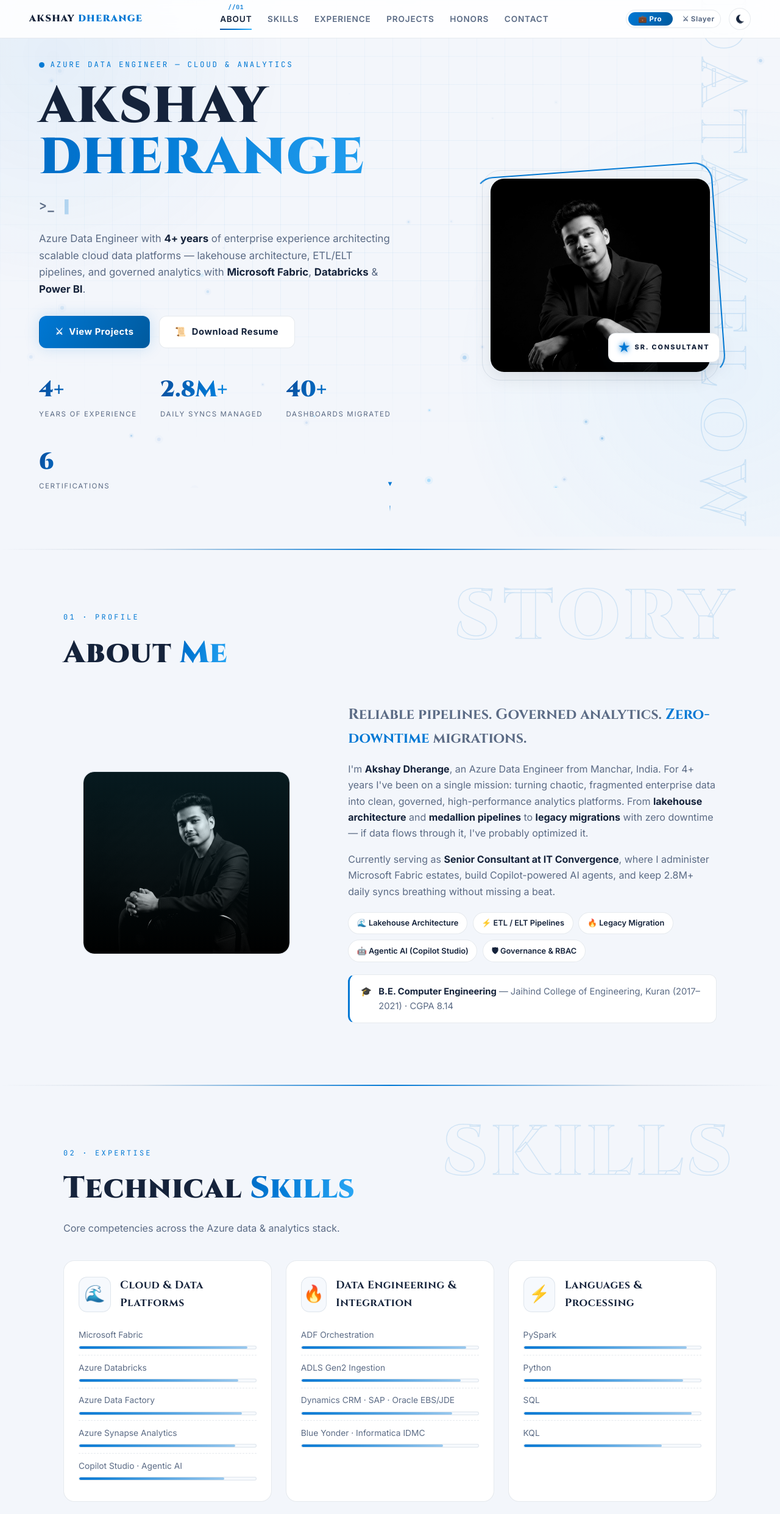
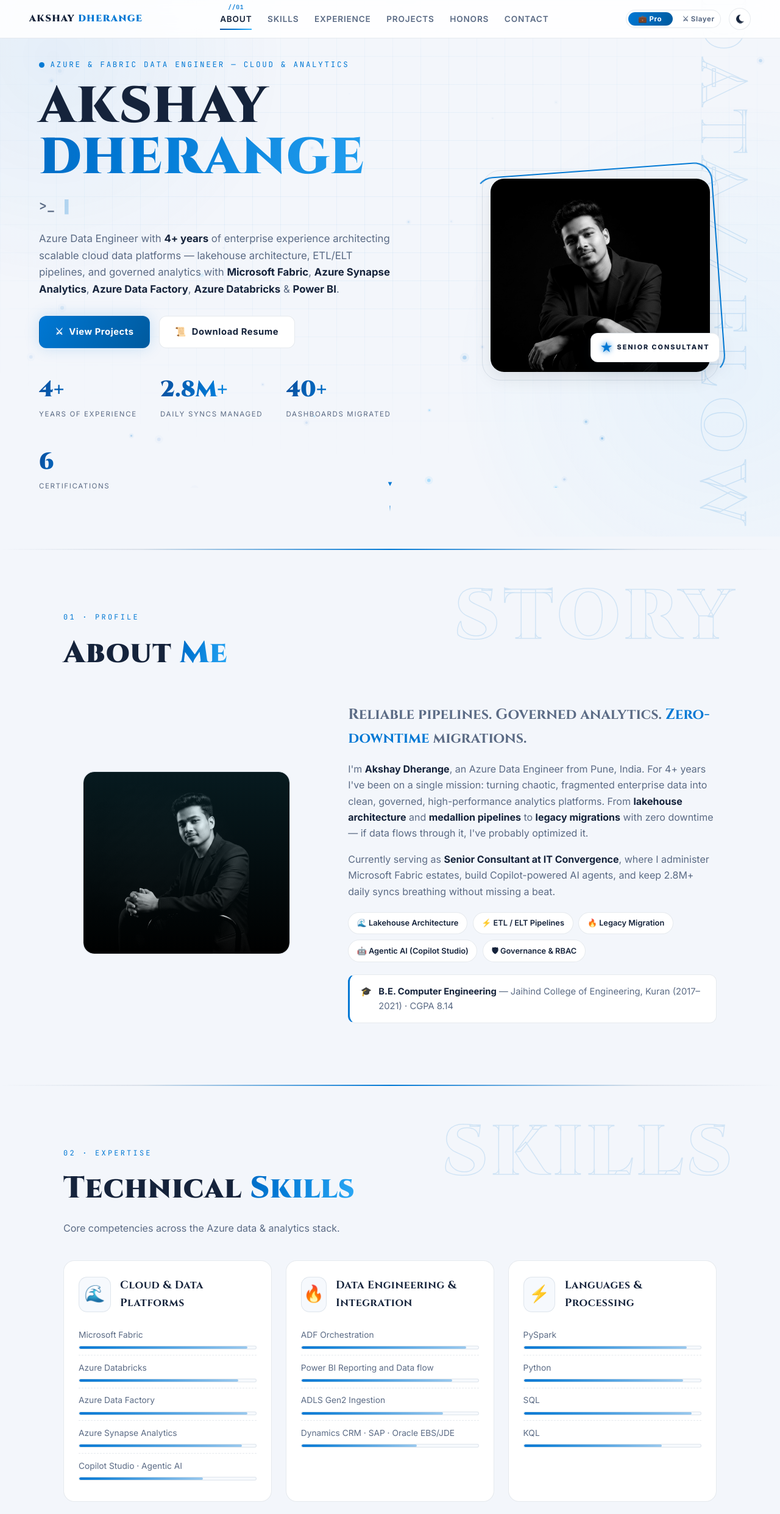
Before and after one commit to akshaydherange36/akshaydherange36.github.io, a plain HTML site: page index.html in a window 1280 px wide. Shown: the top 2483 px of the page at 61% size. Drawn offline with Linux system fonts and the light colour scheme.

Commit message:
11 06 made changes to remove Project Org names from site and resume

```diff
--- a/index.html
+++ b/index.html
@@ -175,7 +175,7 @@
             </g></g>
           </svg>
         </div>
-        <p class="hero-eyebrow"><span class="blink-dot"></span><span data-slayer="DATA SLAYER CORPS — CLOUD OPS DIVISION" data-corp="AZURE DATA ENGINEER — CLOUD &amp; ANALYTICS">DATA SLAYER CORPS — CLOUD OPS DIVISION</span></p>
+        <p class="hero-eyebrow"><span class="blink-dot"></span><span data-slayer="DATA SLAYER CORPS — CLOUD OPS DIVISION" data-corp="AZURE & FABRIC DATA ENGINEER — CLOUD &amp; ANALYTICS">DATA SLAYER CORPS — CLOUD OPS DIVISION</span></p>
         <h1 class="hero-name">
           <span class="line">AKSHAY</span>
           <span class="line gradient-blade glitch" data-text="DHERANGE">DHERANGE</span>
@@ -187,12 +187,12 @@
         <p class="hero-summary only-slayer">
           Azure Data Engineer with <strong>4+ years</strong> forging scalable cloud data platforms.
           I hunt down broken pipelines, retire legacy ETL, and breathe life into
-          enterprise analytics with <strong>Microsoft Fabric</strong>, <strong>Databricks</strong> &amp; <strong>Power&nbsp;BI</strong>.
+          enterprise analytics with <strong>Microsoft Fabric</strong>, <strong>Azure Synapse Analytics</strong>,<strong>Azure Data Factory</strong>,<strong>Azure Databricks</strong> &amp; <strong>Power&nbsp;BI</strong>.
         </p>
         <p class="hero-summary only-corp">
           Azure Data Engineer with <strong>4+ years</strong> of enterprise experience architecting
           scalable cloud data platforms — lakehouse architecture, ETL/ELT pipelines, and governed
-          analytics with <strong>Microsoft Fabric</strong>, <strong>Databricks</strong> &amp; <strong>Power&nbsp;BI</strong>.
+          analytics with <strong>Microsoft Fabric</strong>, <strong>Azure Synapse Analytics</strong>, <strong>Azure Data Factory</strong>, <strong>Azure Databricks</strong> &amp; <strong>Power&nbsp;BI</strong>.
         </p>
         <div class="hero-cta">
           <a href="#projects" class="btn btn-primary"><span>⚔</span> <span data-slayer="View Missions" data-corp="View Projects">View Missions</span></a>
@@ -213,7 +213,7 @@
           <img src="Profile_Photo.jpg" alt="Akshay Dherange — portrait" />
           <div class="photo-tag">
             <span class="tag-kanji">★</span>
-            <span class="tag-text" data-slayer="DATA SLAYER" data-corp="SR. CONSULTANT">DATA SLAYER</span>
+            <span class="tag-text" data-slayer="DATA SLAYER" data-corp="SENIOR CONSULTANT">DATA SLAYER</span>
           </div>
         </div>
       </div>
@@ -250,7 +250,7 @@
           Reliable pipelines. Governed analytics. <em>Zero-downtime</em> migrations.
         </p>
         <p>
-          I'm <strong>Akshay Dherange</strong>, an Azure Data Engineer from Manchar, India.
+          I'm <strong>Akshay Dherange</strong>, an Azure Data Engineer from Pune, India.
           For 4+ years I've been on a single mission: turning chaotic, fragmented enterprise data
           into clean, governed, high-performance analytics platforms. From <strong>lakehouse architecture</strong>
           and <strong>medallion pipelines</strong> to <strong>legacy migrations</strong> with zero downtime —
@@ -303,9 +303,9 @@
         <ul class="skill-forms">
           <li><em>1st Form:</em> Microsoft Fabric <i class="gauge"><b style="--w:95%"></b></i></li>
           <li><em>2nd Form:</em> Azure Databricks <i class="gauge"><b style="--w:90%"></b></i></li>
-          <li><em>3rd Form:</em> Azure Data Factory <i class="gauge"><b style="--w:92%"></b></i></li>
-          <li><em>4th Form:</em> Azure Synapse Analytics <i class="gauge"><b style="--w:88%"></b></i></li>
-          <li><em>5th Form:</em> Copilot Studio · Agentic AI <i class="gauge"><b style="--w:82%"></b></i></li>
+          <li><em>3rd Form:</em> Azure Data Factory <i class="gauge"><b style="--w:95%"></b></i></li>
+          <li><em>4th Form:</em> Azure Synapse Analytics <i class="gauge"><b style="--w:92%"></b></i></li>
+          <li><em>5th Form:</em> Copilot Studio · Agentic AI <i class="gauge"><b style="--w:70%"></b></i></li>
         </ul>
       </article>
 
@@ -319,9 +319,9 @@
         </div>
         <ul class="skill-forms">
           <li><em>1st Form:</em> ADF Orchestration <i class="gauge"><b style="--w:93%"></b></i></li>
-          <li><em>2nd Form:</em> ADLS Gen2 Ingestion <i class="gauge"><b style="--w:90%"></b></i></li>
-          <li><em>3rd Form:</em> Dynamics CRM · SAP · Oracle EBS/JDE <i class="gauge"><b style="--w:85%"></b></i></li>
-          <li><em>4th Form:</em> Blue Yonder · Informatica IDMC <i class="gauge"><b style="--w:80%"></b></i></li>
+          <li><em>3rd Form:</em> Power BI Reporting and Data flow <i class="gauge"><b style="--w:85%"></b></i></li>
+          <li><em>2nd Form:</em> ADLS Gen2 Ingestion <i class="gauge"><b style="--w:80%"></b></i></li>
+          <li><em>3rd Form:</em> Dynamics CRM · SAP · Oracle EBS/JDE <i class="gauge"><b style="--w:65%"></b></i></li>
         </ul>
       </article>
 
@@ -453,7 +453,7 @@
     <div class="missions-grid">
       <article class="mission-card reveal">
         <div class="mission-rank s-rank" data-slayer="S-RANK" data-corp="FLAGSHIP">S-RANK</div>
-        <h3>Diversitech — Enterprise Integration Modernization</h3>
+        <h3>Enterprise Integration Modernization</h3>
         <p class="mission-when">Mar 2026 — Present</p>
         <p class="mission-demon"><span>⚡ Challenge:</span> <em>Legacy Informatica ETL</em></p>
         <ul>
@@ -466,7 +466,7 @@
 
       <article class="mission-card reveal delay-1">
         <div class="mission-rank a-rank" data-slayer="A-RANK" data-corp="MAJOR">A-RANK</div>
-        <h3>AOC Analytics — BI Platform Migration</h3>
+        <h3>BI Platform Migration</h3>
         <p class="mission-when">Jun 2025 — Oct 2025</p>
         <p class="mission-demon"><span>⚡ Challenge:</span> <em>40+ aging Qlik dashboards</em></p>
         <ul>
@@ -563,7 +563,7 @@
       <div class="contact-card">
         <span class="contact-icon">📍</span>
         <span class="contact-label">Base of Operations</span>
-        <span class="contact-value">Manchar, India — 410503</span>
+        <span class="contact-value">Manchar, Pune, India — 410503</span>
       </div>
     </div>
   </section>
--- a/script.js
+++ b/script.js
@@ -87,9 +87,8 @@
   /* ---------- TYPEWRITER ---------- */
   const roles = [
     "Azure Data Engineer",
-    "Microsoft Fabric Specialist",
+    "Microsoft Fabric Engineer",
     "Lakehouse Architect",
-    "Power BI Semantic Modeler",
     "Legacy ETL Slayer ⚔",
     "Data Netrunner 🌐",
     "Agentic AI Builder",
--- a/style.css
+++ b/style.css
@@ -614,7 +614,7 @@ img { max-width: 100%; display: block; }
 .lightning .bolt {
   position: absolute;
   top: -2vh;
-  height: 74vh;
+  height: 100vh;
   width: 110px;
   fill: none;
   stroke: #ffffff;
```
Also changed, not shown: 1 other file.
